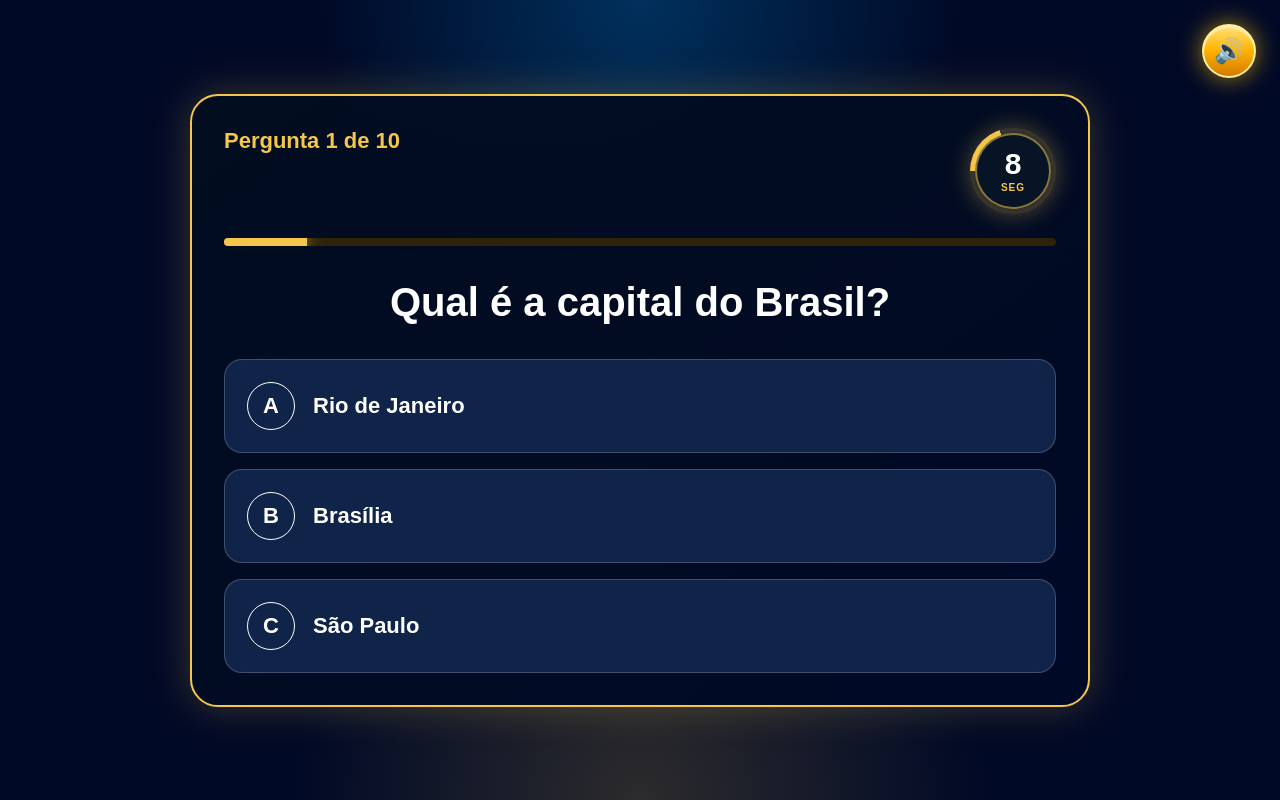
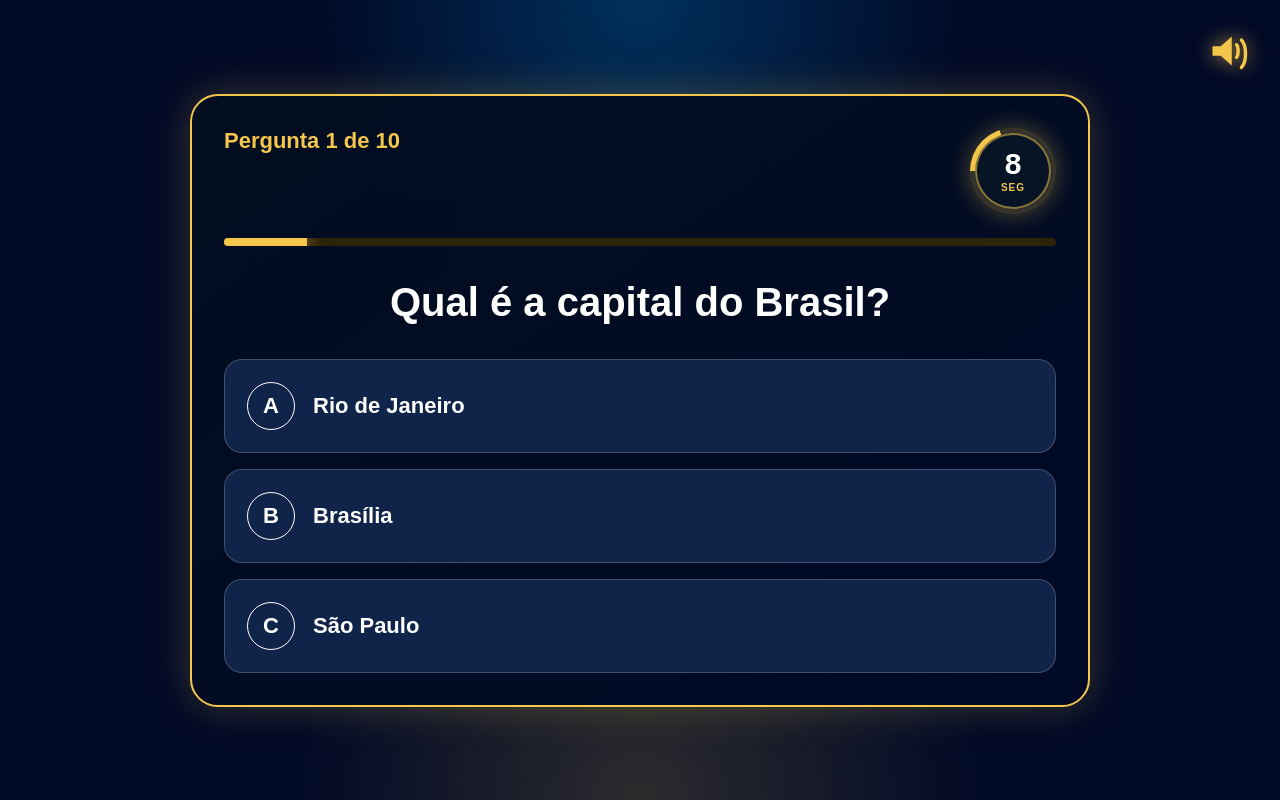
Before and after one commit to gutokardoso/quizz, a React (Vite) app: page / in a window 1280 px wide. Both pictures are taken after a click on the button "COMEÇAR DESAFIO". Built offline with nearby package versions, Linux system fonts and the light colour scheme.

Commit message:
Add files via upload

```diff
--- a/src/App.jsx
+++ b/src/App.jsx
@@ -197,8 +197,12 @@ export default function App() {
     return (
       <main className="home-stage">
         <img src="/start-screen-layout.png" className="background-image" alt="" />
-        <button className="sound-button" onClick={toggleSound} aria-label={soundOn ? "Desligar som" : "Ligar som"}>
-          {soundOn ? "🔊" : "🔇"}
+        <button className={`sound-button ${soundOn ? "" : "muted"}`} onClick={toggleSound} aria-label={soundOn ? "Desligar som" : "Ligar som"}>
+          <svg className="sound-icon" viewBox="0 0 64 64" aria-hidden="true">
+            <path d="M8 25v14h12l16 14V11L20 25H8z" />
+            <path className="sound-wave wave-one" d="M43 23c3 3 3 15 0 18" />
+            <path className="sound-wave wave-two" d="M50 16c8 8 8 32 0 40" />
+          </svg>
         </button>
         <button className="start-button" onClick={startGame}>
           COMEÇAR DESAFIO
@@ -210,8 +214,12 @@ export default function App() {
   if (screen === "result") {
     return (
       <main className="result-stage">
-        <button className="sound-button" onClick={toggleSound} aria-label={soundOn ? "Desligar som" : "Ligar som"}>
-          {soundOn ? "🔊" : "🔇"}
+        <button className={`sound-button ${soundOn ? "" : "muted"}`} onClick={toggleSound} aria-label={soundOn ? "Desligar som" : "Ligar som"}>
+          <svg className="sound-icon" viewBox="0 0 64 64" aria-hidden="true">
+            <path d="M8 25v14h12l16 14V11L20 25H8z" />
+            <path className="sound-wave wave-one" d="M43 23c3 3 3 15 0 18" />
+            <path className="sound-wave wave-two" d="M50 16c8 8 8 32 0 40" />
+          </svg>
         </button>
         <section className="result-card">
           <div className="trophy-area">
@@ -242,8 +250,12 @@ export default function App() {
 
   return (
     <main className="game-stage">
-      <button className="sound-button" onClick={toggleSound} aria-label={soundOn ? "Desligar som" : "Ligar som"}>
-        {soundOn ? "🔊" : "🔇"}
+      <button className={`sound-button ${soundOn ? "" : "muted"}`} onClick={toggleSound} aria-label={soundOn ? "Desligar som" : "Ligar som"}>
+        <svg className="sound-icon" viewBox="0 0 64 64" aria-hidden="true">
+          <path d="M8 25v14h12l16 14V11L20 25H8z" />
+          <path className="sound-wave wave-one" d="M43 23c3 3 3 15 0 18" />
+          <path className="sound-wave wave-two" d="M50 16c8 8 8 32 0 40" />
+        </svg>
       </button>
       <section className="card">
         <div className="topbar">
--- a/src/style.css
+++ b/src/style.css
@@ -358,3 +358,59 @@ button{
 .sound-button:active{
   transform:scale(.96);
 }
+
+
+/* Novo layout do botão de som: apenas ícone dourado, sem círculo */
+.sound-button{
+  position:fixed;
+  top:24px;
+  right:24px;
+  z-index:50;
+  width:54px;
+  height:54px;
+  border:none !important;
+  border-radius:0 !important;
+  background:transparent !important;
+  box-shadow:none !important;
+  color:#f4c64b;
+  display:flex;
+  align-items:center;
+  justify-content:center;
+  padding:0;
+  cursor:pointer;
+  transition:.2s;
+}
+
+.sound-button:hover{
+  transform:scale(1.1);
+}
+
+.sound-button:active{
+  transform:scale(.96);
+}
+
+.sound-icon{
+  width:44px;
+  height:44px;
+  fill:#f4c64b;
+  filter:drop-shadow(0 0 10px rgba(244,198,75,.75));
+}
+
+.sound-wave{
+  fill:none;
+  stroke:#f4c64b;
+  stroke-width:5;
+  stroke-linecap:round;
+  stroke-linejoin:round;
+}
+
+.sound-button.muted::after{
+  content:"";
+  position:absolute;
+  width:52px;
+  height:5px;
+  border-radius:999px;
+  background:#f4c64b;
+  transform:rotate(-42deg);
+  box-shadow:0 0 10px rgba(244,198,75,.85);
+}
```
